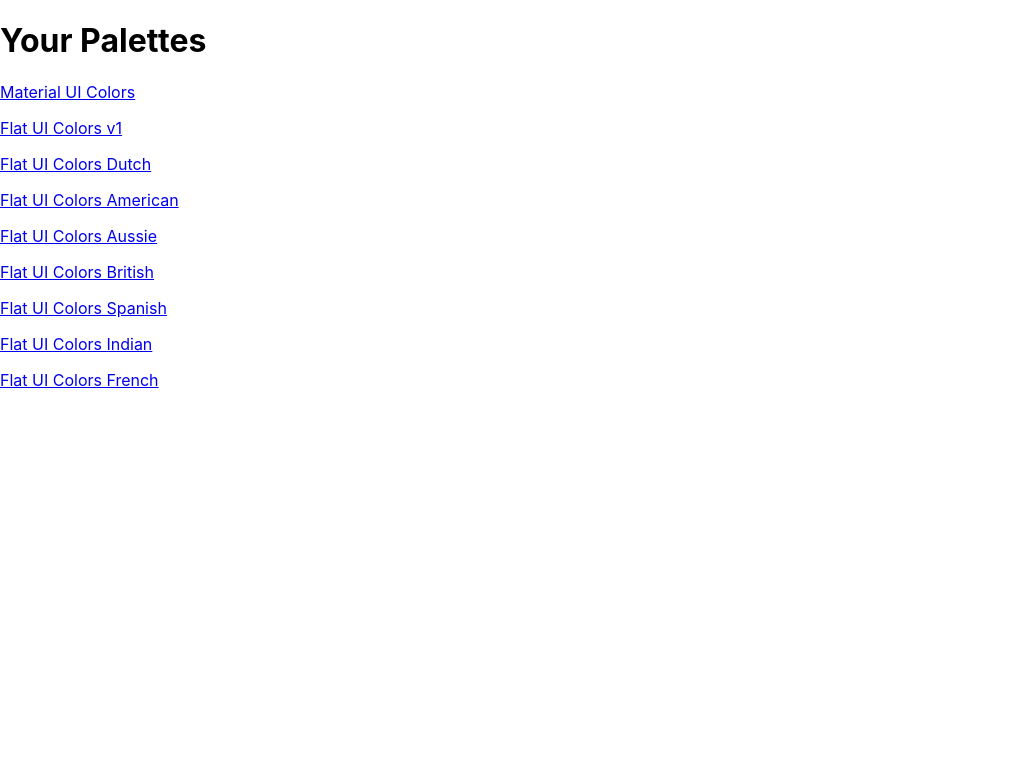
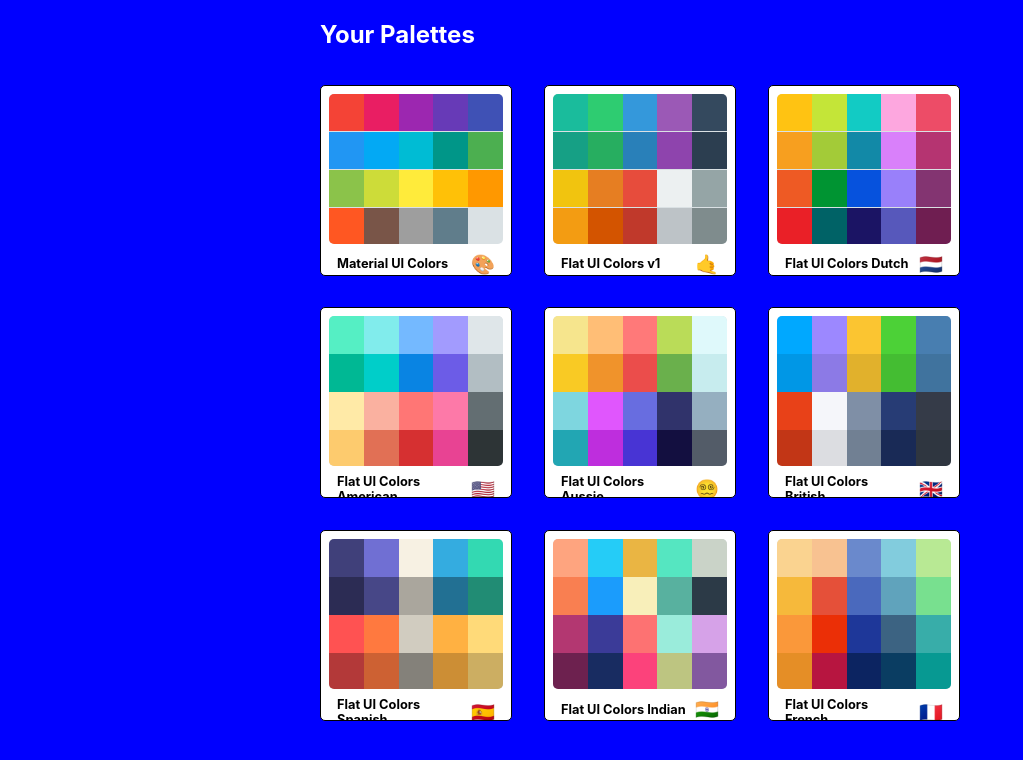
Before and after one commit to Ujjwal3232/color-mind, a React (Create React App) app: page / in a window 1280 px wide. Shown: the top 760 px of the page, without its empty margins (0-1023 px from the left). Built offline with nearby package versions, Linux system fonts and the light colour scheme.

Commit message:
Add MiniPalette component and update PaletteList layout

```diff
--- a/package.json
+++ b/package.json
@@ -7,6 +7,7 @@
     "@emotion/styled": "^11.14.1",
     "@mui/icons-material": "^7.3.4",
     "@mui/material": "^7.3.4",
+    "@mui/styles": "^6.5.0",
     "@testing-library/dom": "^10.4.1",
     "@testing-library/jest-dom": "^6.8.0",
     "@testing-library/react": "^16.3.0",
--- /dev/null
+++ b/src/MiniPalette.js
@@ -0,0 +1,71 @@
+import React from 'react';
+import { withStyles } from '@mui/styles';
+import { borderRadius, color, display, height, margin, width } from '@mui/system';
+
+const styles = {
+   root:{
+     backgroundColor:"white",
+     border: "1px solid black",
+     borderRadius:"5px",
+     padding:"0.5rem",
+     position:"relative",
+     overflow:"hidden",
+     "&:hover": {
+        cursor: "pointer"
+     }
+   },
+   colors:{
+       backgroundColor:"#dae1e4",
+       height:"150px",
+       width:"100%",
+       borderRadius:"5px",
+       overflow:"hidden"
+   },
+
+   title:{
+      display:"flex",
+      justifyContent: "space-between",
+      alignItems:"center",
+      margin:"0",
+      color:"black",
+      padding:"0.5rem",
+      fontSize: ".8rem",
+      position:"relative",
+   },
+   emoji:{
+      marginLeft : "0.5rem",
+      fontSize : "1.2rem",
+   },
+   miniColor:{
+    height:"25%",
+    width:"20%",
+    display:"inline-block",
+    margin:"0 auto",
+    position:"relative",
+    marginBottom: " -3.5px"
+   }
+};
+
+function MiniPalette(props) {
+  const { classes, paletteName, emoji ,colors} = props; // ✅ use paletteName instead of name
+  const miniColorBoxes = colors.map(color=>(
+     <div
+     className={classes.miniColor}
+     style={{backgroundColor: color.color}}
+     key={color.name}
+     />
+  )) ;
+
+  return (
+    <div className={classes.root}>
+      <div className={classes.colors}>
+        {miniColorBoxes}
+      </div>
+      <h5 className={classes.title}>
+        {paletteName} <span className={classes.emoji}>{emoji}</span>
+      </h5>
+    </div>
+  );
+}
+
+export default withStyles(styles)(MiniPalette);
--- a/src/PaletteList.js
+++ b/src/PaletteList.js
@@ -1,20 +1,68 @@
 import React, { Component } from 'react';
-import {Link} from "react-router-dom";
+import MiniPalette from './MiniPalette';
+import { Link } from "react-router-dom";
+import { withStyles } from '@mui/styles';
 
-export default class PaletteList extends Component {
+const styles = {
+  root: {
+    backgroundColor: "blue",
+    height: "100vh",
+    display: "flex",
+    alignItems: "flex-start",
+    justifyContent: "center",
+
+  },
+
+  container: {
+    width: "50%",
+    display: "flex",
+    alignItems: "flex-start",
+    flexDirection: "column",
+    flexWrap: "wrap",
+  },
+
+  nav: {
+    display: "flex",
+    width: "100%",
+    justifyContent: "space-between",
+    color: "white",
+    marginBottom: "1rem"  // ✅ adds spacing between title and palettes
+  },
+
+  palettes: {
+    boxSizing: "border-box",
+    width: "100%",
+    display: "grid",
+    gridTemplateColumns: "repeat(3, 30%)",
+    gridGap: "5%"
+  },
+};
+
+class PaletteList extends Component {
   render() {
-    const { palettes } = this.props;
+    const { palettes, classes } = this.props;
+
     return (
-      <div>
-        <h1>Your Palettes</h1>
-        {palettes.map(palette => (
-            <p>
-                <Link to = {`/palette/${palette.id}`}>
-                  {palette.paletteName}
-                </Link>
-            </p>
-        ))}
+      <div className={classes.root}>
+        <div className={classes.container}>
+          {/* ✅ Title stays on top */}
+          <nav className={classes.nav}>
+            <h1>Your Palettes</h1>
+          </nav>
+
+          {/* ✅ Palettes grid below the title */}
+          <div className={classes.palettes}>
+            {palettes.map(palette => (
+              <MiniPalette
+                key={palette.id}
+                {...palette} // passes paletteName, emoji, colors, etc.
+              />
+            ))}
+          </div>
+        </div>
       </div>
-    )
+    );
   }
 }
+
+export default withStyles(styles)(PaletteList);
```
Also changed, not shown: 1 other file (tests, documents, lock files or other folders).
